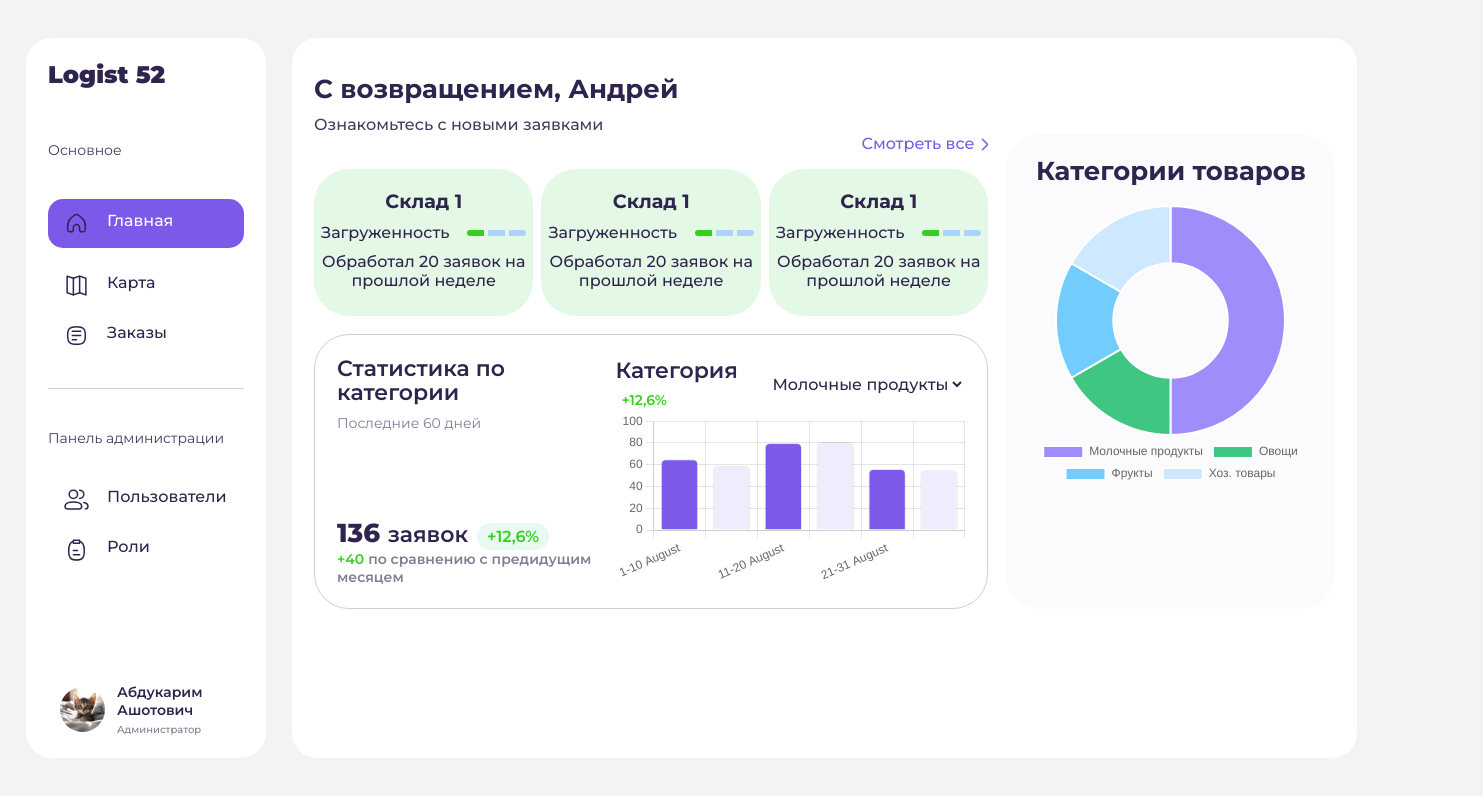
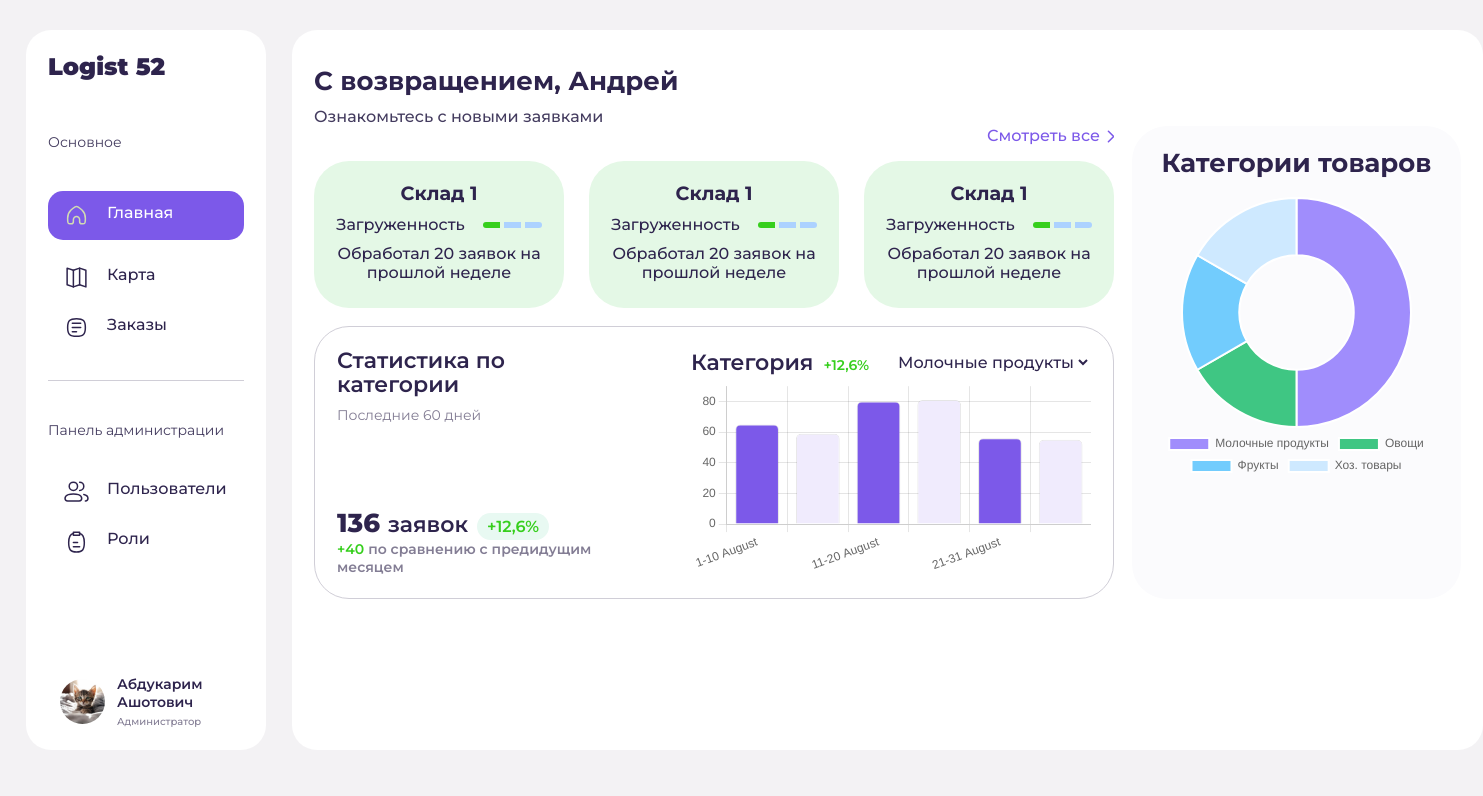
Before and after one commit to NikitaKrylov/HackatonSpring, a SvelteKit app in the folder frontend/: page /dashboard in a window 1280 px wide. Shown: the top 796 px of the page, 1483 px wide, since content can reach past the window. Built offline with nearby package versions, Linux system fonts and the light colour scheme; a web font is replaced by a local one.

Commit message:
dashboard-ready

```diff
--- a/frontend/src/app.scss
+++ b/frontend/src/app.scss
@@ -5,7 +5,7 @@ body {
     height: 100dvh;
     background-color: rgba(243, 242, 244, 1);
 
-    padding: 38px 26px;
+    padding: 30px 26px 20px;
     font-family: 'Montserrat', sans-serif;
     font-size: 16px;
     font-weight: 500;
--- a/frontend/src/routes/SideBar.svelte
+++ b/frontend/src/routes/SideBar.svelte
@@ -9,9 +9,9 @@
             <section class="sidebar-menu">
                 <p class="Regular">Основное</p>
                 <div class="main__btns">
-                    <button class:active={true} class="btn-main"><img src="/icons/home.svg" />Главная</button>
-                    <button class:active={false} class="btn-map"><img src="/icons/map.svg" />Карта</button>
-                    <button class:active={false} class="btn-orders"><img src="/icons/orders.svg" />Заказы</button>
+                    <button class:active={true} class="btn-main"><img class:active={true} src="/icons/home.svg" />Главная</button>
+                    <button class:active={false} class="btn-map"><img class:active={false} src="/icons/map.svg" />Карта</button>
+                    <button class:active={false} class="btn-orders"><img class:active={false} src="/icons/orders.svg" />Заказы</button>
                 </div>
                 <div class="line"></div>
                 <p class="Regular">Панель администрации</p>
@@ -89,6 +89,10 @@ button {
         border-radius: 15px;
         color: var(--white);
     }
+
+    img.active{
+        filter: invert(100%);
+    }
 }
 
 .main__user{
--- a/frontend/src/routes/dashboard/Main/Main.svelte
+++ b/frontend/src/routes/dashboard/Main/Main.svelte
@@ -10,7 +10,7 @@
 <main>
     <Header/>
     <div class="wrapper">
-        <div class="right-bar">
+        <div class="left-bar">
             <Stores/>
             <MainStatistic/>
         </div>
@@ -29,9 +29,10 @@
         padding: 35px 22px;
     }
 
-    .right-bar {
+    .left-bar {
         display: flex;
         flex-direction: column;
+        min-width: 800px;
     }
 
     .wrapper{
--- /dev/null
+++ b/frontend/src/routes/dashboard/Main/Orders.svelte
@@ -0,0 +1,5 @@
+<script lang="ts"></script>
+
+<section></section>
+
+<style lang="scss"></style>
--- a/frontend/src/routes/dashboard/Main/Statistics/MainStatistic.svelte
+++ b/frontend/src/routes/dashboard/Main/Statistics/MainStatistic.svelte
@@ -19,5 +19,6 @@
 
         display: flex;
         justify-content: space-between;
+        gap: 20px;
     }
 </style>
--- a/frontend/src/routes/dashboard/Main/Statistics/RightBlock.svelte
+++ b/frontend/src/routes/dashboard/Main/Statistics/RightBlock.svelte
@@ -75,7 +75,8 @@
 
 <style lang="scss">
     div {
-        width: 350px;
+        flex: 1;
+        max-width: 400px;
 
         .text{
             display: flex;
@@ -88,7 +89,8 @@
                 span{
                     font-size: 14px;
                     color: rgba(54, 207, 29, 1);
-                    margin-left: 6px;
+                    margin-left: 4px;
+                    margin-right: 4px;
                 }
             }
 
--- a/frontend/src/routes/dashboard/Main/Store.svelte
+++ b/frontend/src/routes/dashboard/Main/Store.svelte
@@ -15,7 +15,7 @@
 
 <style lang="scss">
     .card{
-        max-width: 236px;
+        max-width: 250px;
         background: rgba(228, 248, 230, 1);
         border-radius: 35px;
         text-align: center;
```
